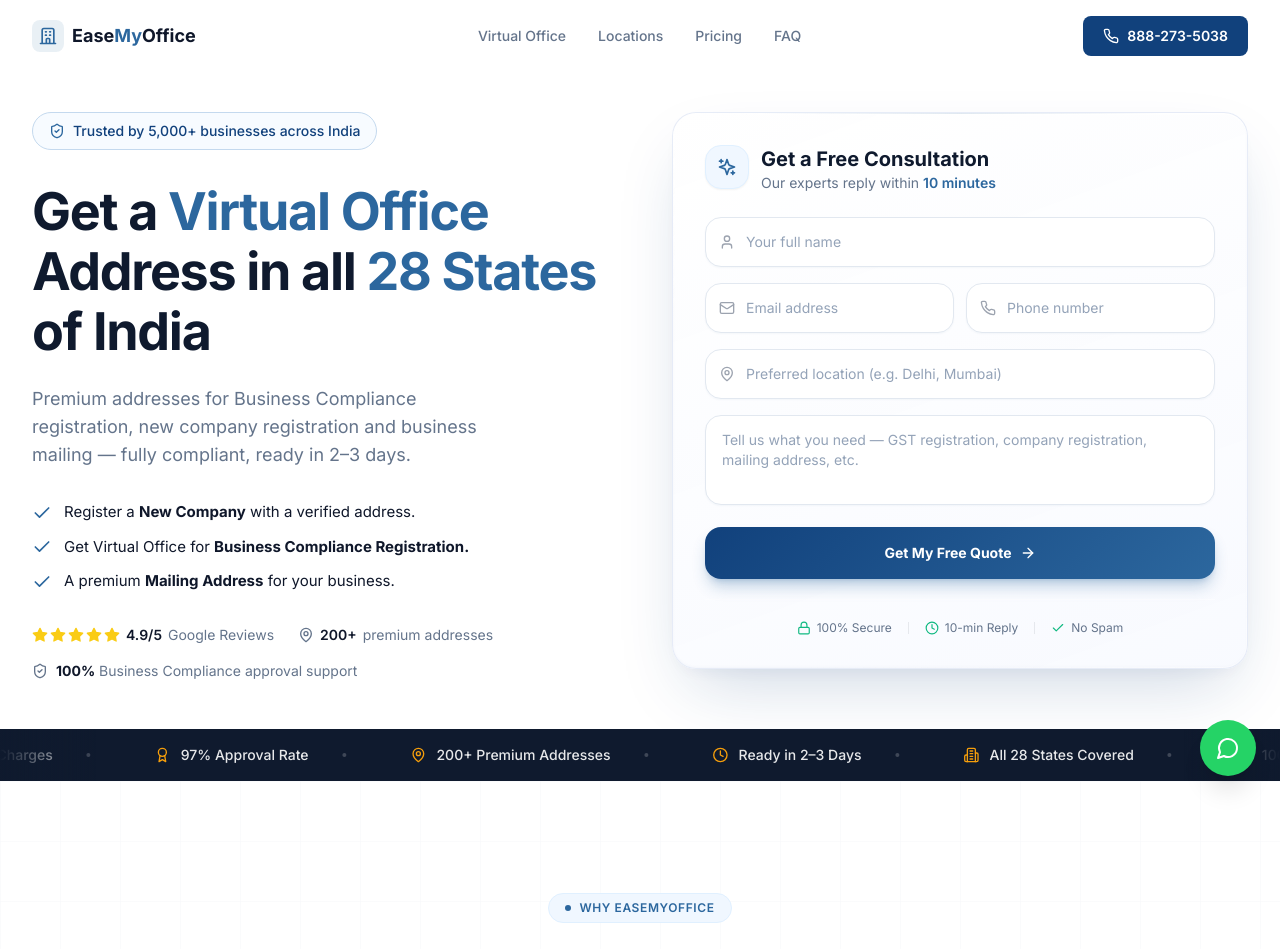
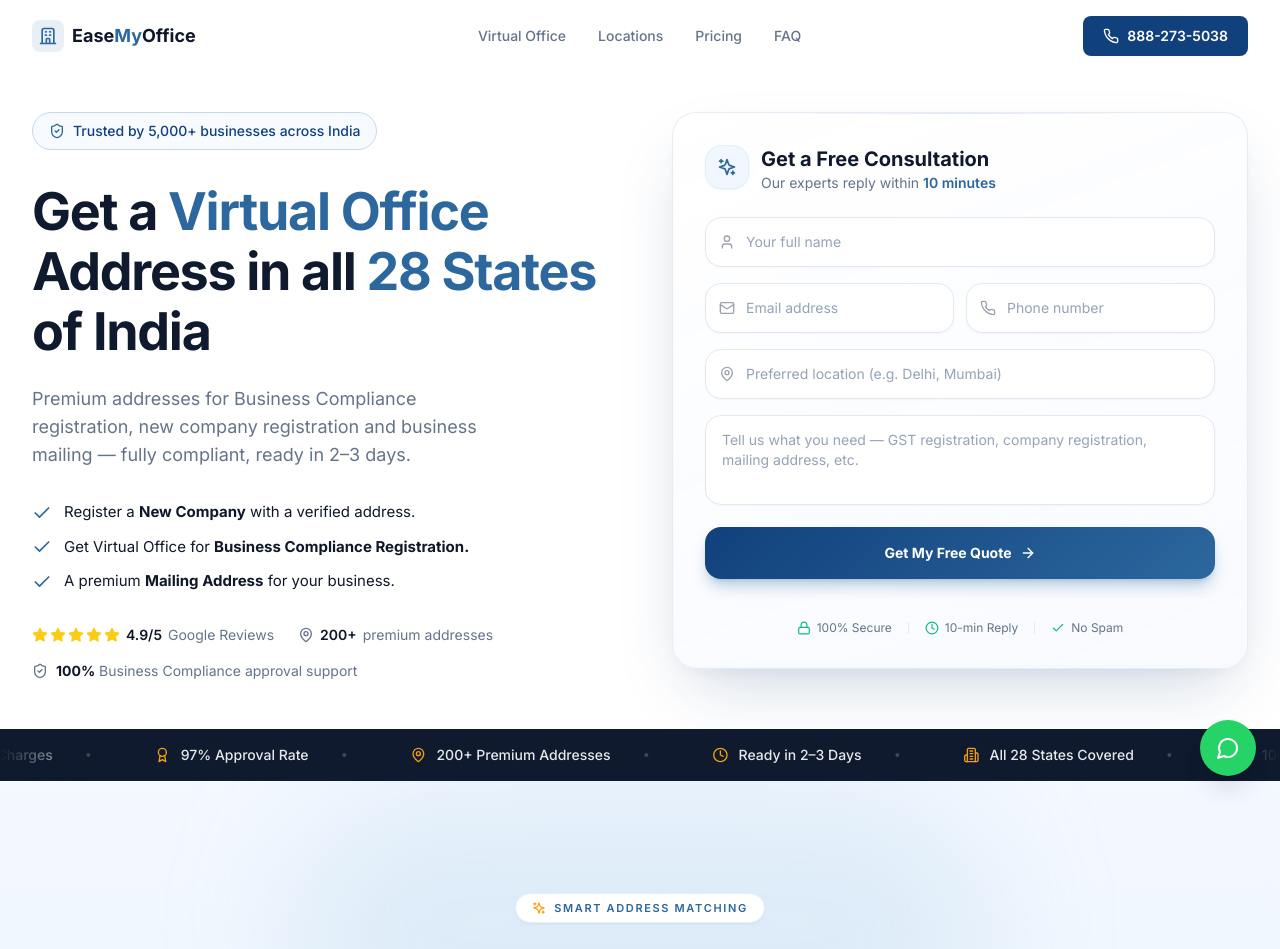
Before and after one commit to varunattricollab98/Website-, a React (Vite) app: page / in a window 1280 px wide. Shown: the top 949 px of the page. Built offline with nearby package versions, Linux system fonts and the light colour scheme.

Commit message:
Reorder: move 'Built on Three Simple Promises' (BrandPillars) section to below 'Why EaseMyOffice Wins' (ComparisonTable)

```diff
--- a/src/pages/Home.jsx
+++ b/src/pages/Home.jsx
@@ -22,7 +22,6 @@
     <>
       <Hero />
       <TrustMarquee />
-      <BrandPillars />
       <AddressFinder />
       <Plans />
       <TrustLogos />
@@ -33,6 +32,7 @@
       <HowItWorks />
       <MarketplaceLogos />
       <ComparisonTable />
+      <BrandPillars />
       <WhyChooseUs />
       <Testimonials />
       <FAQ />
```
